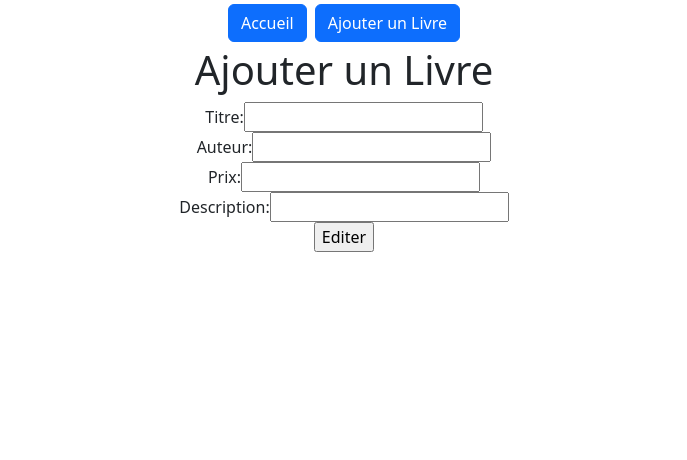
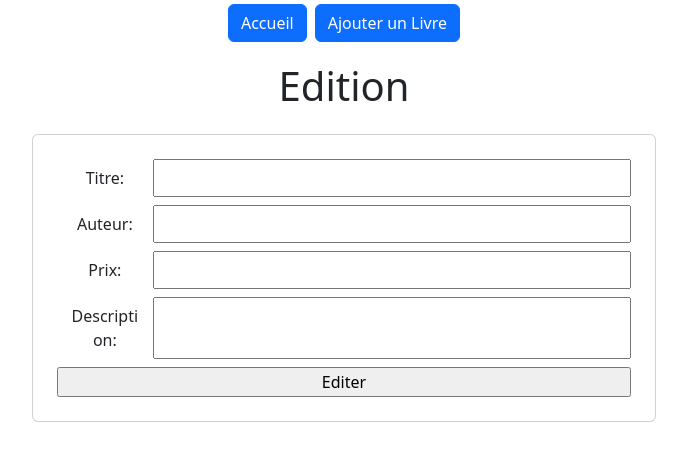
Before and after one commit to Dedhal/librairie, a React (Create React App) app: page /edit/1 in a window 1280 px wide. Shown: the top 460 px of the page, without its empty margins (296-983 px from the left). Built offline with nearby package versions, Linux system fonts and the light colour scheme; no server answers.

Commit message:
minor css changes

```diff
--- a/src/components/Edit.js
+++ b/src/components/Edit.js
@@ -50,31 +50,36 @@ function Edit() {
 	}
 
 	return (
-		<div className="Formulaire">
-			<h1>Ajouter un Livre</h1>
-			<form onSubmit={onSubmit} method="post">
-				<div>
-					<label for="titre">Titre: </label>
-					<input type="text" name="titre" id="titre" value={livre.titre} onChange={e => setTitre(e.target.value)} required />
+		<div className="Formulaire m-3">
+			<h1>Edition</h1>
+
+			<div className="d-flex justify-content-center">
+				<div className="card col-sm-6 m-3">
+					<form onSubmit={onSubmit} method="post" className="card-body">
+						<div className="form-group row m-2">
+							<label for="titre" className="col-sm-2 col-form-label">Titre: </label>
+							<input type="text" name="titre" id="titre" className="col-sm-10" value={livre.titre} onChange={e => setTitre(e.target.value)} required />
 						</div>
-				<div>
-					<label for="auteur">Auteur: </label>
-					<input type="text" name="auteur" id="auteur" value={livre.auteur} onChange={e => setAuteur(e.target.value)} required />
+						<div className="form-group row m-2">
+							<label for="auteur" className="col-sm-2 col-form-label">Auteur: </label>
+							<input type="text" name="auteur" id="auteur" className="col-sm-10" value={livre.auteur} onChange={e => setAuteur(e.target.value)} required />
 						</div>
-				<div>
-					<label for="prix">Prix: </label>
-					<input type="text" name="prix" id="prix" value={livre.prix} onChange={e => setPrix(e.target.value)} required />
+						<div className="form-group row m-2">
+							<label for="prix" className="col-sm-2 col-form-label">Prix: </label>
+							<input type="text" name="prix" id="prix" className="col-sm-10" value={livre.prix} onChange={e => setPrix(e.target.value)} required />
 						</div>
-				<div>
-					<label for="description">Description: </label>
-					<input type="text" name="description" id="description" value={livre.description} onChange={e => setDescription(e.target.value)} required />
+						<div className="form-group row m-2">
+							<label for="description" className="col-sm-2 col-form-label">Description: </label>
+							<input type="text" name="description" id="description" className="col-sm-10" value={livre.description} onChange={e => setDescription(e.target.value)} required />
 						</div>
-				<div>
+						<div className="form-group row m-2">
 							<input type="submit" value="Editer" />
 						</div>
 
 					</form>
 				</div>
+			</div>
+		</div>
 	);
 }
 
--- a/src/components/Liste.js
+++ b/src/components/Liste.js
@@ -33,7 +33,7 @@ function Liste () {
 	}
 
 	return (
-		<div>
+		<div className="container">
 			<div>
 				<h1>Liste des livres</h1>
 			</div>
```
Lines whose indentation alone changed are shown as unchanged.
